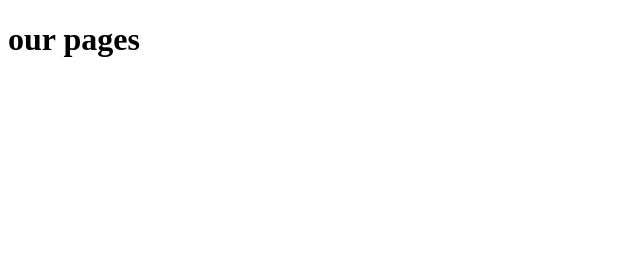
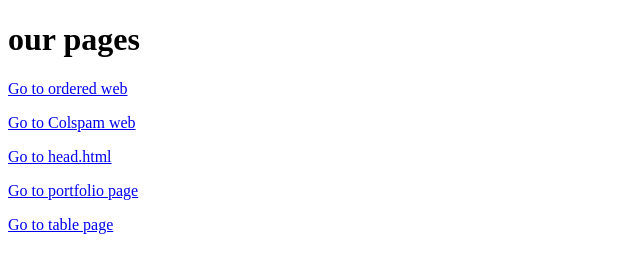
Before and after one commit to bleartvishi/bleartvishi.github.io, a plain HTML site: page index.html in a window 1280 px wide. Shown: the whole page, without its empty margins (0-640 px from the left). Drawn offline with Linux system fonts and the light colour scheme.

Commit message:
Update index.html

```diff
--- a/index.html
+++ b/index.html
@@ -7,11 +7,11 @@
 </head>
 <body>
     <h1>our pages</h1>
-   <p><a href="ordered.html>"? Go to ordered web </a></p>
-    <p><a href="Colspam.html>"? Go to Colspam web </a></p>
-     <p><a href="head.html>"? Go to head.html </a></p>
-     <p><a href="portfolio.html5>"? Go to portfolio page </a></p>
-     <p><a href="table.html>"? Go to table page </a></p>
+   <p><a href="ordered.html"> Go to ordered web </a></p>
+    <p><a href="Colspam.html"> Go to Colspam web </a></p>
+     <p><a href="head.html"> Go to head.html </a></p>
+     <p><a href="portfolio.html5"> Go to portfolio page </a></p>
+     <p><a href="table.html"> Go to table page </a></p>
 
 </body>
 </html>
```
